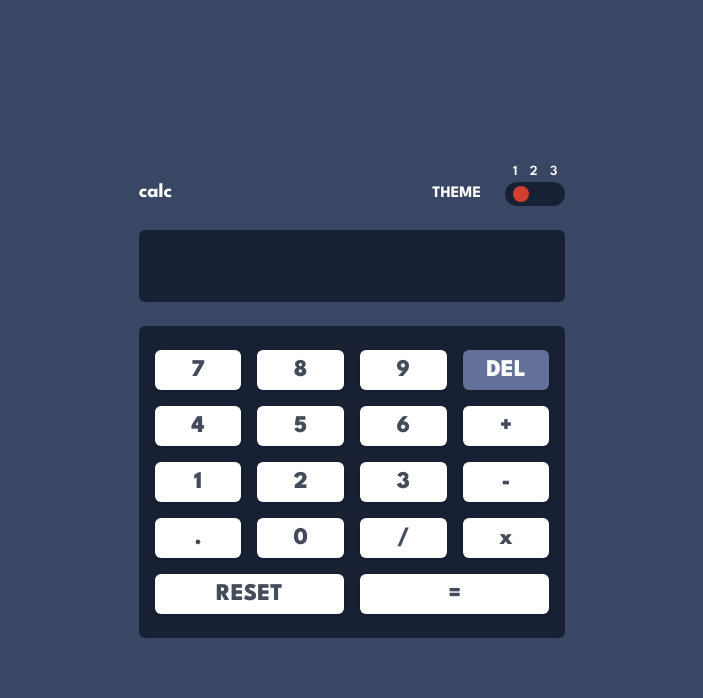
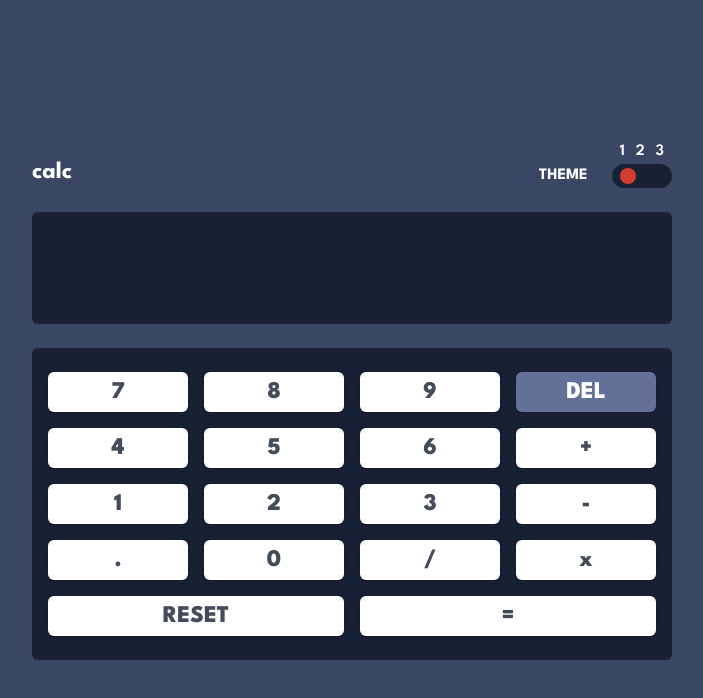
Before and after one commit to AdnaanH/calculator-app-react, a React (Create React App) app: page / in a window 1280 px wide. Shown: the top 698 px of the page, without its empty margins (288-991 px from the left). Built offline with nearby package versions, Linux system fonts and the light colour scheme.

Commit message:
Complete - Awaiting theme changes

```diff
--- a/public/index.html
+++ b/public/index.html
@@ -24,7 +24,7 @@
       work correctly both with client-side routing and a non-root public URL.
       Learn how to configure a non-root public URL by running `npm run build`.
     -->
-    <title>React App</title>
+    <title>Calculator App</title>
   </head>
   <body>
     <noscript>You need to enable JavaScript to run this app.</noscript>
--- a/src/App.js
+++ b/src/App.js
@@ -155,20 +155,20 @@ function App() {
 
   return (
     <div className="min-h-screen bg-[#3a4764] w-full flex flex-col justify-center items-center">
-      <div className="w-10/12 sm:w-4/12 flex-col">
+      <div className="w-10/12 sm:w-6/12 flex-col">
         <div className="w-full mb-6 justify-between flex items-end">
-          <h1 className="text-white font-bold text-xl">calc</h1>
+          <h1 className="text-white font-bold text-2xl">calc</h1>
           <div className="flex gap-6 items-end">
             <h2 className="text-white font-bold text-base">THEME</h2>
             <div className="flex-col">
-              <div className="flex gap-2 justify-between text-sm text-white font-semibold px-2 "><span>1</span><span>2</span><span>3</span></div>
-              <div className="flex justify-between bg-[#182034] rounded-full py-1 px-2 gap-2"><span className="bg-[#d03f2f] rounded-full w-4 h-4 text-[#d03f2f] text-xs">•</span><span className="text-[#182034] bg-[#182034] text-xs">•</span><span className="text-[#182034] bg-[#182034] text-xs">•</span></div>
+              <div className="flex gap-2 justify-between text-base text-white font-semibold px-2 "><span>1</span><span>2</span><span>3</span></div>
+              <div className="flex justify-between bg-[#182034] rounded-full py-1 px-2 gap-2"><span className="bg-[#d03f2f] rounded-full w-4 h-4 text-[#d03f2f] text-xs"></span><span className="text-[#182034] bg-[#182034] text-xs">•</span><span className="text-[#182034] bg-[#182034] text-xs">•</span></div>
             </div>
           </div>
         </div>
 
-        <div className="flex bg-[#182034] mb-6 p-4 rounded-md w-full justify-end items-end ">
-          <p className="text-3xl min-h-10 text-white font-extrabold">{formatOperand(state.previousOperand)} {state.operation} {formatOperand(state.currentOperand)}</p>
+        <div className="flex bg-[#182034] mb-6 p-4 rounded-md w-full justify-end items-center ">
+          <p className="text-3xl min-h-20 text-white font-extrabold">{formatOperand(state.previousOperand)} {state.operation} {formatOperand(state.currentOperand)}</p>
         </div>
 
         <div className="bg-[#182034] rounded-md w-full flex-col p-4">
```
